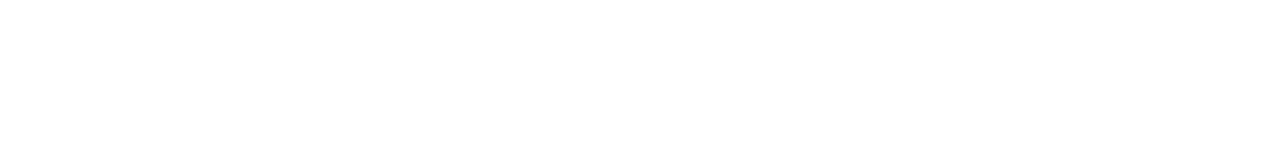
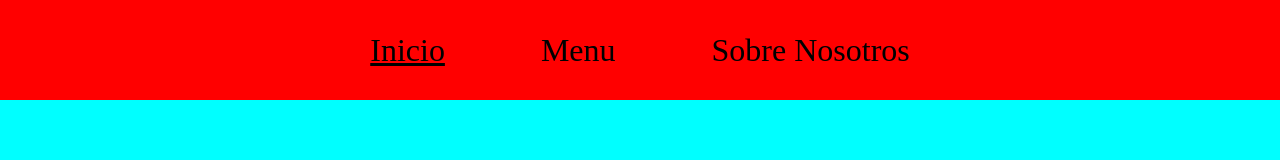
Before and after one commit to ramessj/Restaurant-Page, a website with bundled scripts: page dist/index.html in a window 1280 px wide. Built offline with nearby package versions, Linux system fonts and the light colour scheme.

Commit message:
advances

```diff
--- a/src/index.js
+++ b/src/index.js
@@ -1,2 +1,28 @@
-let a = 1;
-console.log("Hola")
+let container = document.getElementById("container");
+
+
+
+
+
+let header = document.createElement('div');
+header.classList.add('header');
+
+let headerHome =document.createElement('div');
+headerHome.classList.add('headerHome');
+headerHome.classList.add('headerSelected');
+headerHome.innerHTML = '<p>Inicio</p>'
+header.appendChild(headerHome);
+
+let headerMenu = document.createElement('div');
+headerMenu.classList.add('headerMenu');
+headerMenu.innerHTML = '<p>Menu<p>'
+header.appendChild(headerMenu);
+
+let headerAbout = document.createElement('div');
+headerAbout.classList.add('headerAbout');
+headerAbout.innerHTML = '<p>Sobre Nosotros</p>';
+header.appendChild(headerAbout)
+
+
+
+container.append(header)
--- /dev/null
+++ b/src/styles.css
@@ -0,0 +1,41 @@
+*{
+    margin: 0;
+    padding: 0;
+}
+
+
+body{
+    height: 100vh;
+}
+
+#container{
+    height: 100%;
+    width: 100%;
+    background-color: aqua;
+    display: flex;
+    flex-direction: column;
+}
+
+.header{
+    display: flex;
+    width: 100%;
+    align-items: center;
+    background-color: red;
+    justify-content: center;
+    gap: 3em;
+    height: 100px;
+    font-size: 2em;
+}
+
+
+.headerSelected>p{
+    text-decoration: underline;
+}
+
+
+
+.header>div>p:hover {
+    cursor: pointer;
+    scale: 1.1;
+
+}
```
Also changed, not shown: dist/index.html, dist/main.js.
